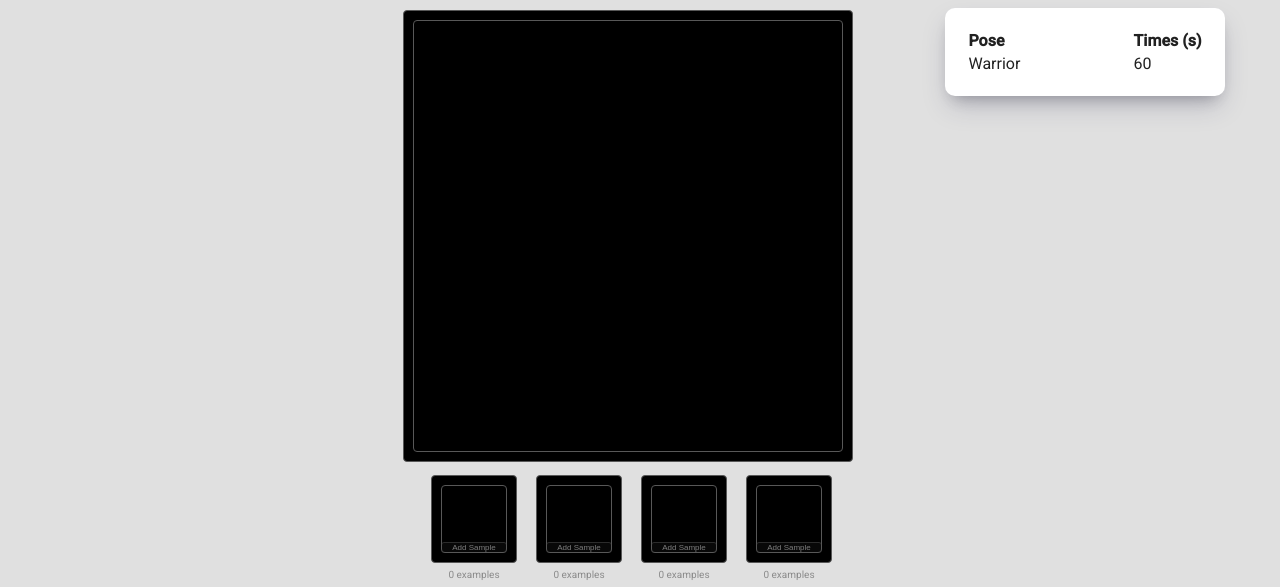
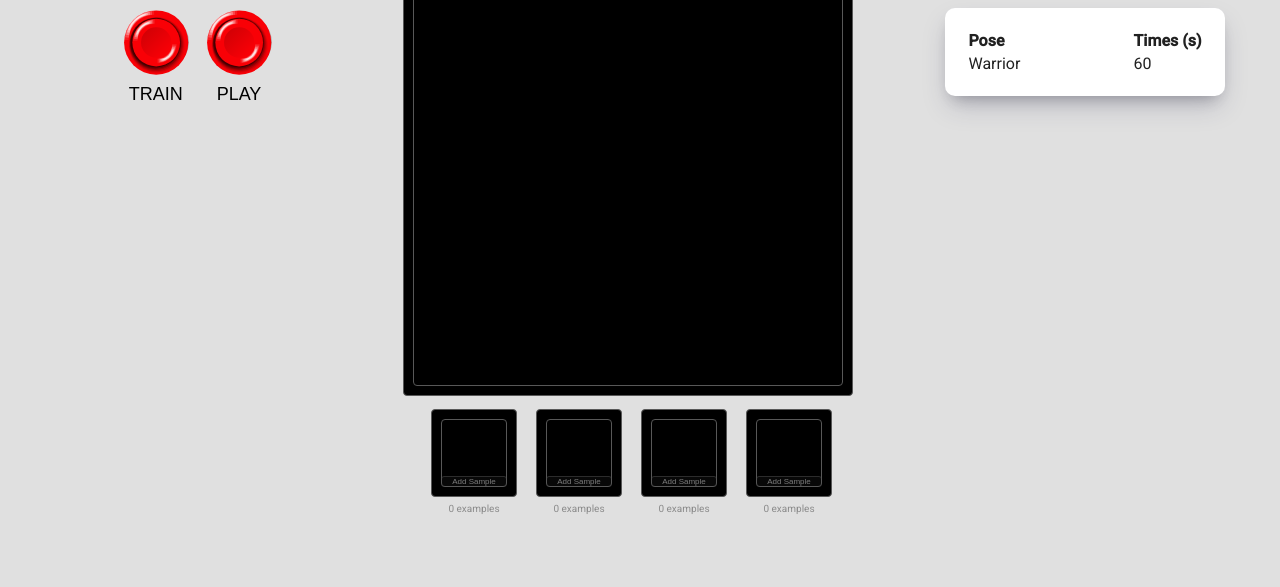
Before and after one commit to lharries/hackcambridge2019, a website built with Parcel: page yoga-webcam-transfer/index.html in a window 1280 px wide. Shown: the part 334-921 px from the top of the page. After the commit the page ends 855 px from the top, so only its background shows below. Built offline with nearby package versions, Linux system fonts and the light colour scheme; what @tensorflow/tfjs would draw is missing.

Commit message:
mvp design done

```diff
--- a/yoga-webcam-transfer/index.html
+++ b/yoga-webcam-transfer/index.html
@@ -45,22 +45,23 @@ limitations under the License.
 <div id="status">Loading your personal yoga instructor...</div>
 
 <div class="luke-container">
-    <div class="luke-panel">Left panel</div>
-    <div class="controller-panels" id="controller" style="display:none">
-
-        <div class="panel training-panel">
-
+    <div class="luke-panel">
         <!-- Big buttons. -->
+        <h3>Controls</h3>
         <div class="panel-row big-buttons">
             <button id="train">
                 <img width="66" height="66" src="./images/button.svg"/>
-                    <span id="train-status">TRAIN MODEL</span>
+                <span id="train-status">TRAIN</span>
             </button>
             <button id="predict">
                 <img width="66" height="66" src="./images/button.svg"/>
                 <span>PLAY</span>
             </button>
         </div><!-- /.panel-row -->
+    </div>
+    <div class="controller-panels" id="controller" style="display:none">
+
+        <div class="panel training-panel">
 
             <div class="panel-row params-webcam-row">
 
@@ -214,7 +215,7 @@ limitations under the License.
         </div><!-- /.panel -->
 
     </div><!-- /#controller -->
-    <div class="luke-panel" style="text-align: center">
+    <div class="luke-panel">
         <h3>
             Completed Poses
         </h3>
--- a/yoga-webcam-transfer/styles.css
+++ b/yoga-webcam-transfer/styles.css
@@ -52,6 +52,7 @@ header b {
 .luke-container {
   display: flex;
   justify-content: center;
+  text-align: center;
 }
 
 .luke-panel {
@@ -118,6 +119,7 @@ header b {
   display: flex;
   flex-direction: column;
   margin: 9px 0 0;
+  width: 500px;
 }
 .panel {
   box-sizing: border-box;
@@ -166,22 +168,19 @@ header b {
   margin: 0;
   padding: 0;
 }
-#train-status {
-  width: 124px;
-}
 
 /** Training panel. **/
 .big-buttons {
-  justify-content: space-between;
+  justify-content: center;
 }
 .big-buttons button {
   align-items: center;
   display: flex;
-  flex-direction: row;
+  flex-direction: column;
+  background: none;
+  border: none;
 }
 .big-buttons button span {
-  border-bottom: 2px solid #484848;
-  border-top: 2px solid #484848;
   color: #000000;
   display: inline-block;
   font-size: 18px;
```
Lines whose indentation alone changed are shown as unchanged.
